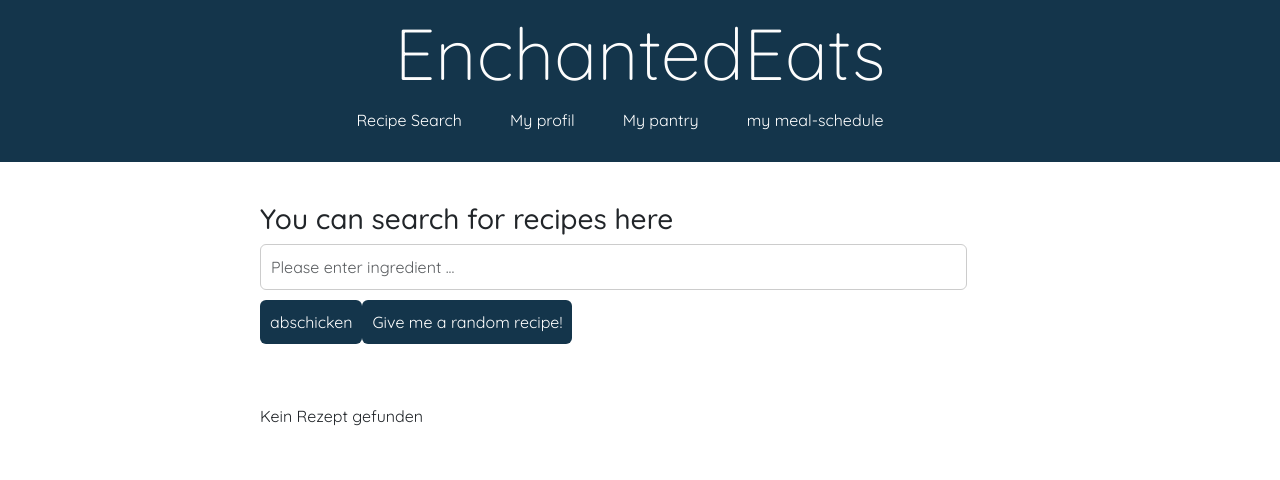
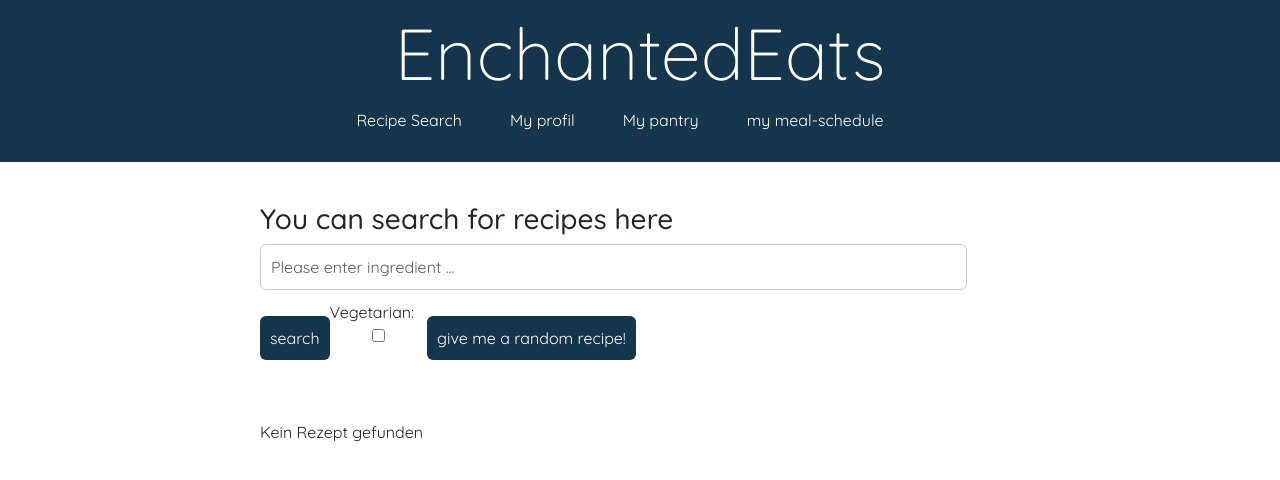
Before and after one commit to saskiamellies/rezept-softwaretchnik, a React (Create React App) app: page / in a window 1280 px wide. Shown: the top 480 px of the page. Built offline with nearby package versions, Linux system fonts and the light colour scheme.

Commit message:
Filterfunktion für vegetarische Gerichte implementiert

```diff
--- a/src/components/RecipeInput.jsx
+++ b/src/components/RecipeInput.jsx
@@ -1,18 +1,42 @@
+import React, { useState } from "react";
 
-const RecipeInput = ({ onClickingSearch, placeholder, onClickingRandom }) => {
+const RecipeInput = ({ onClickingSearch, onClickingRandom }) => {
 
+  const [isVegetarian, setIsVegetarian] = useState(false);
+  const [dishRandom, setDishRandom] = useState([]);
 
+  const handleCheckboxChange = () => {
+    setIsVegetarian(!isVegetarian);
+  };
+
+  const handleSearchClick = () => {
+    const ingredient = document.getElementById("inputText").value;
+    onClickingSearch(ingredient, isVegetarian);
+  };
+
+  const handleRandomClick = () => {
+    fetch("https://www.themealdb.com/api/json/v1/1/random.php")
+      .then((response) => response.json())
+      .then((data) => {
+        setDishRandom(data.meals[0]);
+      });
+    onClickingRandom(dishRandom);
+  };
 
   return (
     <div className="input-container">
-    <h3> You can search for recipes here</h3>
-    <input type="text" id="inputText" className="form-control" placeholder={placeholder}></input>
-    {/* Testabfrage */}
-    <button onClick={() => onClickingSearch(document.getElementById("inputText").value)} className="btn btn-primary">abschicken</button>
-    {/* Testabfrage */}
-    <button onClick={onClickingRandom} className="btn btn-primary">Give me a random recipe!</button>
+      <h3>You can search for recipes here</h3>
+      <input type="text" id="inputText" className="form-control" placeholder="Please enter ingredient ..." />
+      <button onClick={handleSearchClick} className="btn btn-primary"> search </button>
+
+      <label>Vegetarian:
+        <input type="checkbox" onChange={handleCheckboxChange} />
+      </label>
+
+      <button onClick={handleRandomClick} className="btn btn-primary"> give me a random recipe! </button>
+
     </div>
   );
-}
+};
 
 export default RecipeInput;
--- a/src/components/RecipeList.jsx
+++ b/src/components/RecipeList.jsx
@@ -1,30 +1,38 @@
 import { useState, useEffect } from "react";
 
-const RecipeList = ({ ingredient, onClickRecipe }) => {
+const RecipeList = ({ ingredient, isVegetarian, onClickRecipe }) => {
   const [dishes, setDishes] = useState([]);
 
   useEffect(() => {
     if (!ingredient) {
       return;
     } else {
-      fetch(`https://www.themealdb.com/api/json/v1/1/filter.php?i=${ingredient}`)
-        .then(response => response.json())
-        .then(async data => {
+      fetch(
+        `https://www.themealdb.com/api/json/v1/1/filter.php?i=${ingredient}`
+      )
+        .then((response) => response.json())
+        .then(async (data) => {
           if (data.meals) {
             const dishesFetch = await Promise.all(
-              data.meals.map(async dish => {
-                const response = await fetch(`https://www.themealdb.com/api/json/v1/1/lookup.php?i=${dish.idMeal}`);
+              data.meals.map(async (dish) => {
+                const response = await fetch(
+                  `https://www.themealdb.com/api/json/v1/1/lookup.php?i=${dish.idMeal}`
+                );
                 const dishData = await response.json();
                 return dishData.meals[0];
               })
             );
-            setDishes(dishesFetch);
+
+            const dishesFilterVegetarian = isVegetarian
+              ? dishesFetch.filter((dish) => dish.strCategory === "Vegetarian")
+              : dishesFetch;
+            setDishes(dishesFilterVegetarian);
           } else {
             setDishes([]);
           }
         });
     }
-  }, [ingredient]);
+  }, [ingredient, isVegetarian]);
 
   return (
     <div className="output-container">
@@ -38,7 +46,12 @@ const RecipeList = ({ ingredient, onClickRecipe }) => {
                 <h5 className="card-title">{dishComplete.strMeal}</h5>
                 <h5 className="card-title">{dishComplete.strArea}</h5>
                 <h5 className="card-title">{dishComplete.strCategory}</h5>
-                <button onClick={() => onClickRecipe(dishComplete)} className="btn btn-primary">open recipe</button>
+                <button
+                  onClick={() => onClickRecipe(dishComplete)}
+                  className="btn btn-primary"
+                >
+                  open recipe
+                </button>
               </div>
             ))}
           </div>
@@ -48,6 +61,6 @@ const RecipeList = ({ ingredient, onClickRecipe }) => {
       )}
     </div>
   );
-}
+};
 
 export default RecipeList;
--- a/src/components/Recipes.jsx
+++ b/src/components/Recipes.jsx
@@ -5,54 +5,48 @@ import RecipeDetails from "./RecipeDetails";
 
 const Recipes = () => {
 
-  const [ingredient, SetIngredient] = useState("");
+  const [ingredient, setIngredient] = useState("");
+  const [isVegetarian, setIsVegetarian] = useState(false);
   const [dishSelected, setDishSelected] = useState([]);
-  const [isDetailsOpen, setDetailsOpen] = useState(false);
+  const [isRecipeShow, setIsRecipeShow] = useState(false);
+
+  const handleSearch = (value, isVegetarian) => {
+    setIngredient(value.trim());
+    setIsVegetarian(isVegetarian);
+  };
+
+  const handleRandomRecipe = (dishRandom) => {
+    setDishSelected(dishRandom);
+    setIsRecipeShow(true);
+  };
+
+  const handleShowRecipe = (dish) => {
+    setDishSelected(dish);
+    console.log(dishSelected);
+    setIsRecipeShow(true);
+  };
+
+  const handleCloseRecipe = () => {
+    setDishSelected([]);
+    setIsRecipeShow(false);
+  };
 
 
-  const handleInputText = (value) => {
-    SetIngredient(value.trim());
+  if (isRecipeShow) {
+    return (
+      <div className="Recipes">
+        <RecipeInput onClickingSearch={handleSearch} onClickingRandom={handleRandomRecipe} />
+        <RecipeDetails recipeDetails={dishSelected} onClose={handleCloseRecipe} />
+      </div>
+    );
+  } else {
+    return (
+      <div className="Recipes">
+        <RecipeInput onClickingSearch={handleSearch} onClickingRandom={handleRandomRecipe} />
+        <RecipeList ingredient={ingredient} isVegetarian={isVegetarian} onClickRecipe={handleShowRecipe} />
+      </div>
+    );
   }
-
-  const handleClickRecipe = (dish) => {
-        setDishSelected(dish);
-        console.log(dishSelected);
-        setDetailsOpen(true);
-      }
-
-  const closeDetails = () => {
-        setDishSelected([]);
-        setDetailsOpen(false);
-      }
-
-  const handleRandomRecipe = () => {
-    fetch('https://www.themealdb.com/api/json/v1/1/random.php')
-      .then(response => response.json())
-      .then(data => {
-        setDishSelected(data.meals[0]);
-        setDetailsOpen(true);
-      })
-      .catch((error) => {
-      console.error("Error: Cannot open selected recipe:", error);
-      });
-    }
-
-
-  if (isDetailsOpen) {
-    return (
-    <div className="Recipes">
-    <RecipeInput onClickingSearch={handleInputText} onClickingRandom={handleRandomRecipe} placeholder="Please enter ingredient ..." />
-    <RecipeDetails onClose={closeDetails} recipeDetails={dishSelected} />
-    </div>)
-  }
-  else {
-    return(
-    <div className="Recipes">
-    <RecipeInput onClickingSearch={handleInputText} onClickingRandom={handleRandomRecipe} placeholder="Please enter ingredient ..." />
-    <RecipeList ingredient={ingredient} onClickRecipe={handleClickRecipe} />
-  </div>)
-  }
-
-}
+};
 
 export default Recipes;
```
Also changed, not shown: src/components/RecipeDetails.jsx (+15 -3 lines).
